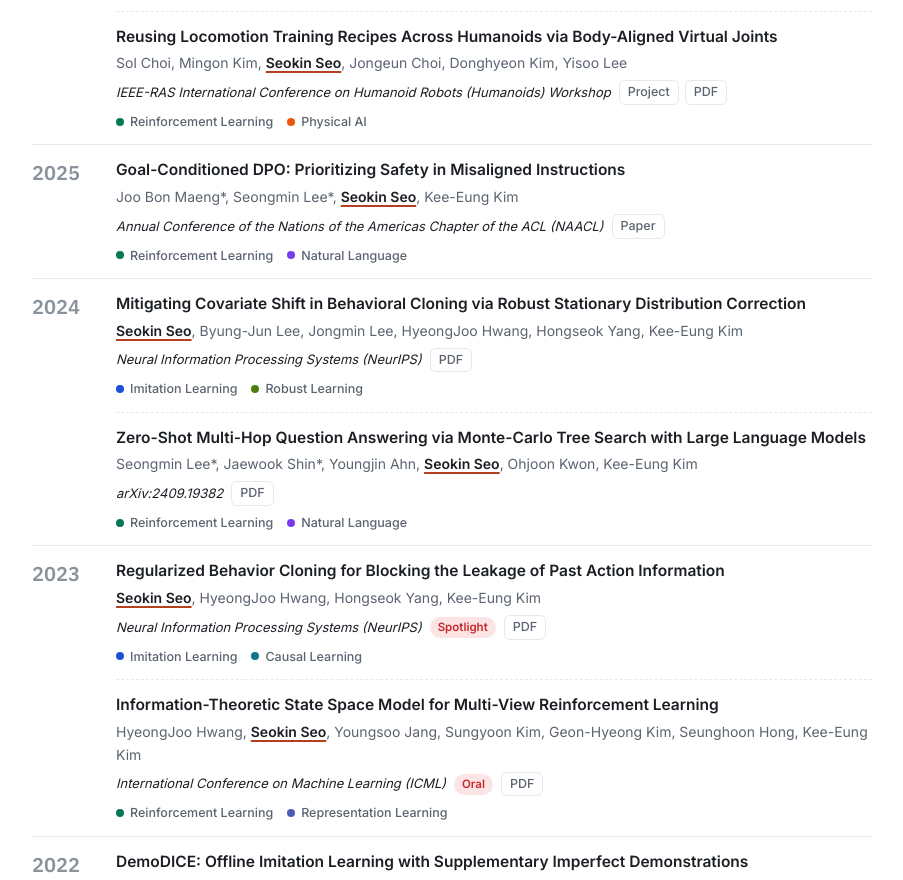
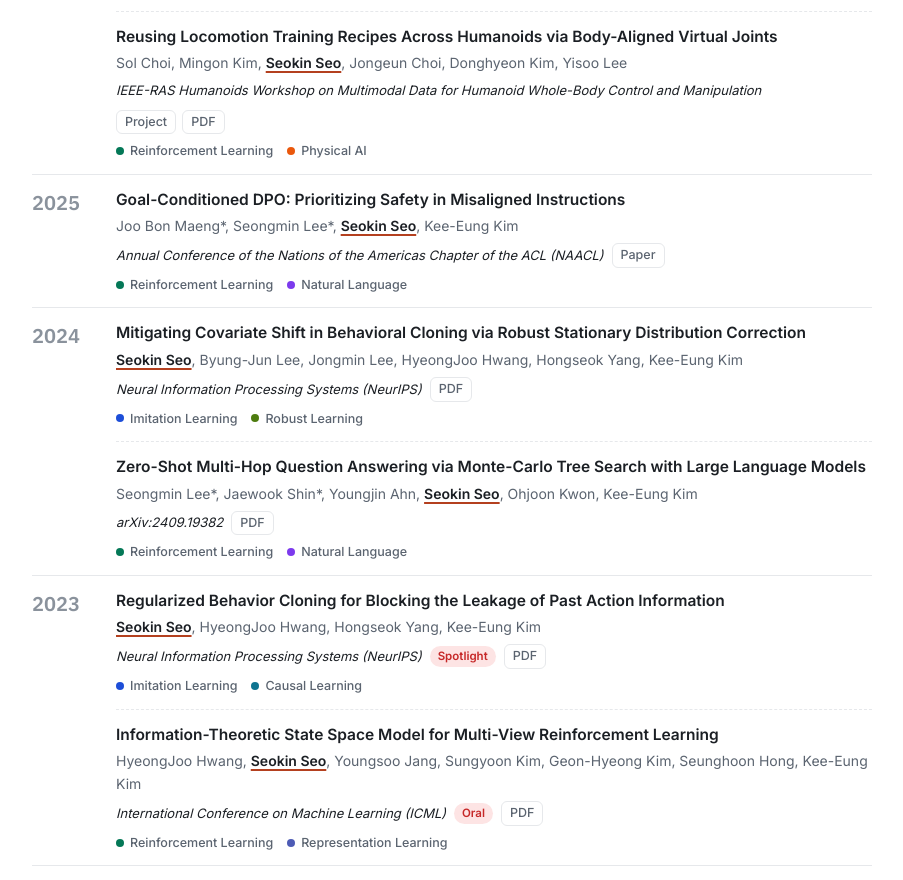
Before and after one commit to seokinseo/seokinseo.github.io, a plain HTML site: page index.html in a window 1280 px wide. Shown: the part 1643-2523 px from the top of the page, without its empty margins (188-1091 px from the left). Drawn offline with Linux system fonts and the light colour scheme.

Commit message:
Use full Humanoids 2026 workshop name; update CV
Co-Authored-By: Claude Fable 5.1 <noreply@anthropic.com>

```diff
--- a/index.html
+++ b/index.html
@@ -412,7 +412,7 @@ footer .copy{margin-top:14px;color:var(--faint);font-size:12.5px}
             <div class="pub-title"><a href="https://s-choi-s.github.io/publications/body-aligned-virtual-joint-space/" target="_blank" rel="noopener">Reusing Locomotion Training Recipes Across Humanoids via Body-Aligned Virtual Joints</a></div>
             <div class="authors">Sol Choi, Mingon Kim, <span class="me">Seokin Seo</span>, Jongeun Choi, Donghyeon Kim, Yisoo Lee</div>
             <div class="meta">
-              <span class="full">IEEE-RAS International Conference on Humanoid Robots (Humanoids) Workshop</span>
+              <span class="full">IEEE-RAS Humanoids Workshop on Multimodal Data for Humanoid Whole-Body Control and Manipulation</span>
               <span class="plinks"><a href="https://s-choi-s.github.io/publications/body-aligned-virtual-joint-space/" target="_blank" rel="noopener">Project</a> <a href="https://arxiv.org/pdf/2611.18003" target="_blank" rel="noopener">PDF</a></span>
             </div>
             <div class="kws"><button class="kw kw-rl" data-f="rl" type="button">Reinforcement Learning</button><button class="kw kw-pai" data-f="pai" type="button">Physical AI</button></div>
```
Also changed, not shown: 1 other file.
